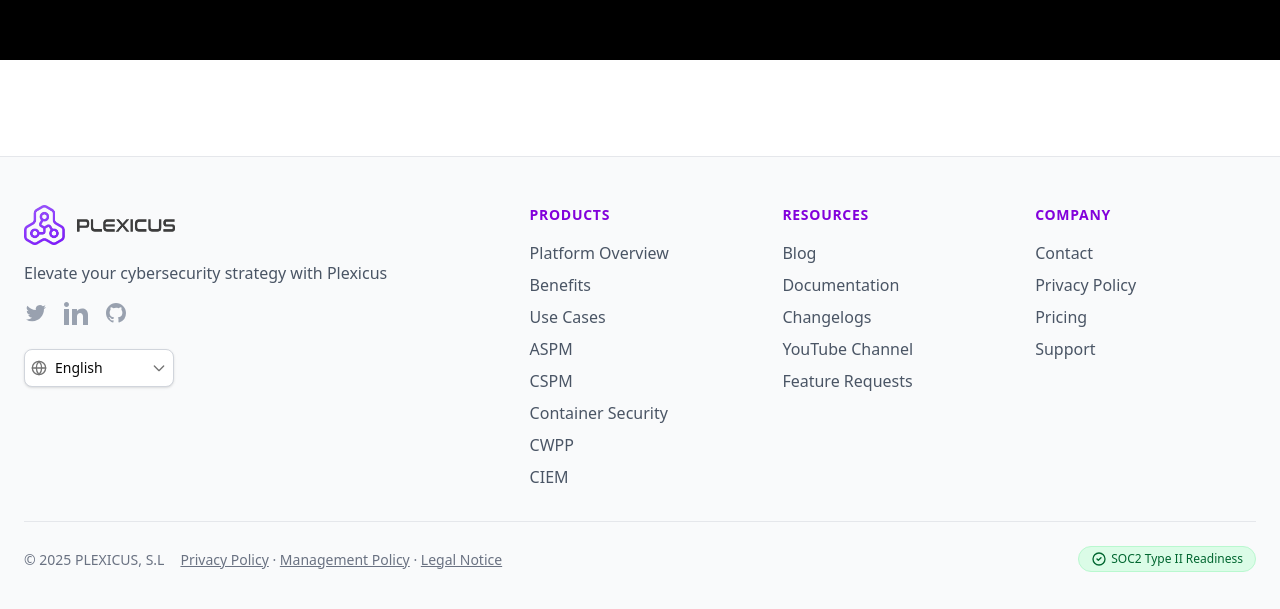
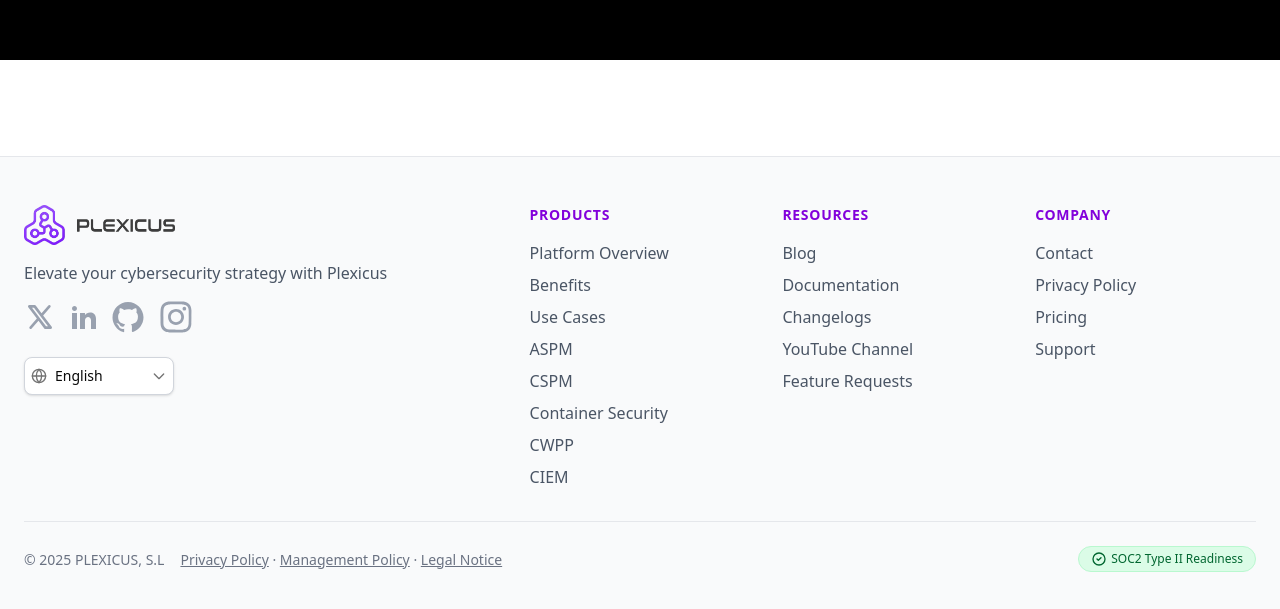
Before and after one commit to prasetya12/shared-ui, a React (Vite) app: page / in a window 1280 px wide. Shown: the part 740-1349 px from the top of the page. Built offline with nearby package versions, Linux system fonts and the light colour scheme.

Commit message:
[update] Refactor footer social links to use a data-driven approach with icons.

```diff
--- a/src/components/Footer.tsx
+++ b/src/components/Footer.tsx
@@ -27,6 +27,34 @@ export function FooterPlexicus({ lang: currentLang, fullSiteUrl = 'http://localh
   const WEB_URL = getFullsiteUrl(fullSiteUrl, API_URL_WEB)
   const BLOG_URL = getFullsiteUrl(fullBlogUrl, API_URL_BLOG)
 
+  const socialItems = [
+    {
+      alt: t('footer.social_media.twitter'),
+      link: "https://x.com/plexicus_ai/",
+      icon: <svg xmlns="http://www.w3.org/2000/svg" width="32" height="32" viewBox="0 0 24 24"><g fill="none" fill-rule="evenodd"><path d="m12.594 23.258l-.012.002l-.071.035l-.02.004l-.014-.004l-.071-.036q-.016-.004-.024.006l-.004.01l-.017.428l.005.02l.01.013l.104.074l.015.004l.012-.004l.104-.074l.012-.016l.004-.017l-.017-.427q-.004-.016-.016-.018m.264-.113l-.014.002l-.184.093l-.01.01l-.003.011l.018.43l.005.012l.008.008l.201.092q.019.005.029-.008l.004-.014l-.034-.614q-.005-.019-.02-.022m-.715.002a.02.02 0 0 0-.027.006l-.006.014l-.034.614q.001.018.017.024l.015-.002l.201-.093l.01-.008l.003-.011l.018-.43l-.003-.012l-.01-.01z"/><path fill="currentColor" d="M19.753 4.659a1 1 0 0 0-1.506-1.317l-5.11 5.84L8.8 3.4A1 1 0 0 0 8 3H4a1 1 0 0 0-.8 1.6l6.437 8.582l-5.39 6.16a1 1 0 0 0 1.506 1.317l5.11-5.841L15.2 20.6a1 1 0 0 0 .8.4h4a1 1 0 0 0 .8-1.6l-6.437-8.582l5.39-6.16ZM16.5 19L6 5h1.5L18 19z"/></g></svg>
+    },
+    {
+      alt: t('footer.social_media.linkedin'),
+      link: "https://www.linkedin.com/company/plexicus/",
+      icon: <svg className="h-6 w-6" fill="currentColor" viewBox="0 0 24 24" aria-hidden="true">
+        <path
+          fillRule="evenodd"
+          d="M4.98 3.5c0 1.381-1.11 2.5-2.48 2.5s-2.48-1.119-2.48-2.5c0-1.38 1.11-2.5 2.48-2.5s2.48 1.12 2.48 2.5zm.02 4.5h-5v16h5v-16zm7.982 0h-4.968v16h4.969v-8.399c0-4.67 6.029-5.052 6.029 0v8.399h4.988v-10.131c0-7.88-8.922-7.593-11.018-3.714v-2.155z"
+          clipRule="evenodd"
+        />
+      </svg>
+    },
+    {
+      alt: t('footer.social_media.github'),
+      link: "https://github.com/apps/plexicus",
+      icon: <svg xmlns="http://www.w3.org/2000/svg" width="32" height="32" viewBox="0 0 64 64"><path fill="currentColor" d="M32 1.8c-17 0-31 13.8-31 31C1 46.4 9.9 58 22.3 62.2c1.6.3 2.1-.7 2.1-1.4s0-2.7-.1-5.4c-8.6 2-10.4-4.2-10.4-4.2c-1.4-3.5-3.5-4.5-3.5-4.5c-2.8-2 .1-2 .1-2c3.1.1 4.8 3.2 4.8 3.2c2.7 4.8 7.3 3.4 9 2.5c.3-2 1.1-3.4 2-4.2c-6.8-.7-14.1-3.4-14.1-15.2c0-3.4 1.3-6.1 3.2-8.2c-.3-.7-1.4-3.9.3-8.2c0 0 2.7-.8 8.6 3.2c2.5-.7 5.1-1.1 7.8-1.1s5.4.3 7.8 1.1c5.9-3.9 8.5-3.2 8.5-3.2c1.7 4.2.7 7.5.3 8.2c2 2.1 3.2 4.9 3.2 8.2c0 11.8-7.3 14.5-14.1 15.2c1.1 1 2.1 3 2.1 5.8c0 4.2-.1 7.5-.1 8.5c0 .8.6 1.7 2.1 1.4C54.1 57.8 63 46.3 63 32.6c-.1-17-14-30.8-31-30.8"/></svg>
+    },
+    {
+      alt: t('footer.social_media.instagram'),
+      link: "https://www.instagram.com/plexicus_ai/",
+      icon: <svg xmlns="http://www.w3.org/2000/svg" width="32" height="32" viewBox="0 0 64 64"><path fill="currentColor" d="M62.9 19.2c-.1-3.2-.7-5.5-1.4-7.6S59.7 7.8 58 6.1s-3.4-2.7-5.4-3.5s-4.2-1.3-7.6-1.4C41.5 1 40.5 1 32 1s-9.4 0-12.8.1s-5.5.7-7.6 1.4s-3.8 1.9-5.5 3.6s-2.8 3.4-3.5 5.5c-.8 2-1.3 4.2-1.4 7.6S1 23.5 1 32s0 9.4.1 12.8s.7 5.5 1.4 7.6s1.8 3.8 3.5 5.5s3.5 2.8 5.5 3.5s4.2 1.3 7.6 1.4c3.4.2 4.3.2 12.8.2s9.4 0 12.8-.1s5.5-.7 7.6-1.4s3.8-1.8 5.5-3.5s2.8-3.5 3.5-5.5s1.3-4.2 1.4-7.6c.1-3.2.1-4.2.1-12.7s.2-9.6.1-13m-5.6 25.3c-.1 3-.7 4.6-1.1 5.8c-.6 1.4-1.3 2.5-2.4 3.5c-1.1 1.1-2.1 1.7-3.5 2.4c-1.1.4-2.7 1-5.8 1.1H32.1c-8.2 0-9.3 0-12.5-.1c-3-.1-4.6-.7-5.8-1.1c-1.4-.6-2.5-1.3-3.5-2.4c-1.1-1.1-1.7-2.1-2.4-3.5c-.4-1.1-1-2.7-1.1-5.8V32c0-8.3 0-9.3.1-12.5c.1-3 .7-4.6 1.1-5.8c.6-1.4 1.3-2.5 2.3-3.5c1.1-1.1 2.1-1.7 3.5-2.3c1.1-.4 2.7-1 5.8-1.1c3.2-.1 4.2-.1 12.5-.1s9.3 0 12.5.1c3 .1 4.6.7 5.8 1.1c1.4.6 2.5 1.3 3.5 2.3c1.1 1.1 1.7 2.1 2.4 3.5c.4 1.1 1 2.7 1.1 5.8c.1 3.2.1 4.2.1 12.5s-.1 9.3-.2 12.5"/><path fill="currentColor" d="M32 16.1c-8.9 0-15.9 7.2-15.9 15.9c0 8.9 7.2 15.9 15.9 15.9s16-7 16-15.9s-7.1-15.9-16-15.9m0 26.3c-5.8 0-10.4-4.7-10.4-10.4S26.3 21.6 32 21.6c5.8 0 10.4 4.6 10.4 10.4S37.8 42.4 32 42.4"/><circle cx="48.7" cy="15.4" r="3.7" fill="currentColor"/></svg>
+    }
+  ];
   const footerItems = [
     {
       title: t('footer.sections.products.title'),
@@ -118,47 +146,27 @@ export function FooterPlexicus({ lang: currentLang, fullSiteUrl = 'http://localh
         <div id="footer-grid" className="grid grid-cols-1 gap-8 lg:grid-cols-5">
           <div className="lg:col-span-2">
             <Link href={`${WEB_URL}${lang}`} className="flex items-center gap-2 mb-4">
-              <img src="/images/plexicus-logo-color.png" alt="Plexicus ASPM" className="h-10 w-auto" />
+              <img src="/images/plexicus-logo-color.png" alt="Plexicus S.L." className="h-10 w-auto" />
             </Link>
             <p className="text-gray-600 mb-4 max-w-sm">{t('footer.tagline')}</p>
-            <div className="flex gap-4">
-              <a href="#" className="text-gray-400 hover:text-gray-500">
-                <span className="sr-only">{t('footer.social_media.twitter')}</span>
-                <svg className="h-6 w-6" fill="currentColor" viewBox="0 0 24 24" aria-hidden="true">
-                  <path d="M8.29 20.251c7.547 0 11.675-6.253 11.675-11.675 0-.178 0-.355-.012-.53A8.348 8.348 0 0022 5.92a8.19 8.19 0 01-2.357.646 4.118 4.118 0 001.804-2.27 8.224 8.224 0 01-2.605.996 4.107 4.107 0 00-6.993 3.743 11.65 11.65 0 01-8.457-4.287 4.106 4.106 0 001.27 5.477A4.072 4.072 0 012.8 9.713v.052a4.105 4.105 0 003.292 4.022 4.095 4.095 0 01-1.853.07 4.108 4.108 0 003.834 2.85A8.233 8.233 0 012 18.407a11.616 11.616 0 006.29 1.84"></path>
-                </svg>
-              </a>
-              <a href="https://www.linkedin.com/company/plexicus/" className="text-gray-400 hover:text-gray-500">
-                <span className="sr-only">{t('footer.social_media.linkedin')}</span>
-                <svg className="h-6 w-6" fill="currentColor" viewBox="0 0 24 24" aria-hidden="true">
-                  <path
-                    fillRule="evenodd"
-                    d="M4.98 3.5c0 1.381-1.11 2.5-2.48 2.5s-2.48-1.119-2.48-2.5c0-1.38 1.11-2.5 2.48-2.5s2.48 1.12 2.48 2.5zm.02 4.5h-5v16h5v-16zm7.982 0h-4.968v16h4.969v-8.399c0-4.67 6.029-5.052 6.029 0v8.399h4.988v-10.131c0-7.88-8.922-7.593-11.018-3.714v-2.155z"
-                    clipRule="evenodd"
-                  />
-                </svg>
-              </a>
-              <a href="https://github.com/apps/plexicus" className="text-gray-400 hover:text-gray-500">
-                <span className="sr-only">{t('footer.social_media.github')}</span>
-                <svg className="h-6 w-6" fill="currentColor" viewBox="0 0 24 24" aria-hidden="true">
-                  <path
-                    fillRule="evenodd"
-                    d="M12 2C6.477 2 2 6.484 2 12.017c0 4.425 2.865 8.18 6.839 9.504.5.092.682-.217.682-.483 0-.237-.008-.868-.013-1.703-2.782.605-3.369-1.343-3.369-1.343-.454-1.158-1.11-1.466-1.11-1.466-.908-.62.069-.608.069-.608 1.003.07 1.531 1.032 1.531 1.032.892 1.53 2.341 1.088 2.91.832.092-.647.35-1.088.636-1.338-2.22-.253-4.555-1.113-4.555-4.951 0-1.093.39-1.988 1.029-2.688-.103-.253-.446-1.272.098-2.65 0 0 .84-.27 2.75 1.026A9.564 9.564 0 0112 6.844c.85.004 1.705.115 2.504.337 1.909-1.296 2.747-1.027 2.747-1.027.546 1.379.202 2.398.1 2.651.64.7 1.028 1.595 1.028 2.688 0 3.848-2.339 4.695-4.566 4.943.359.309.678.92.678 1.855 0 1.338-.012 2.419-.012 2.747 0 .268.18.58.688.482A10.019 10.019 0 0022 12.017C22 6.484 17.522 2 12 2z"
-                    clipRule="evenodd"
-                  />
-                </svg>
-              </a>
+            <div id="social_links" className="flex justify-start items-center gap-4">
+              {socialItems.map(({ link, icon, alt }) => (
+                <Link target='_blank' href={link} className="text-gray-400 hover:text-gray-500">
+                  <span className="sr-only">{alt}</span>
+                  {icon}
+                </Link>
+              ))}
             </div>
             <div className='mt-6'>
               <SelectLanguage />
             </div>
           </div>
 
-          {footerItems.map(({title, items}) => (
+          {footerItems.map(({ title, items }) => (
             <div>
               <h3 className="text-sm font-semibold text-purple-700 tracking-wider uppercase mb-4">{title}</h3>
               <ul className="space-y-2">
-                {items.map(({link, text}) => (
+                {items.map(({ link, text }) => (
                   <li>
                     <Link href={link} className="text-gray-600 hover:text-purple-700">
                       {text}
```
Lines whose indentation alone changed are shown as unchanged.
